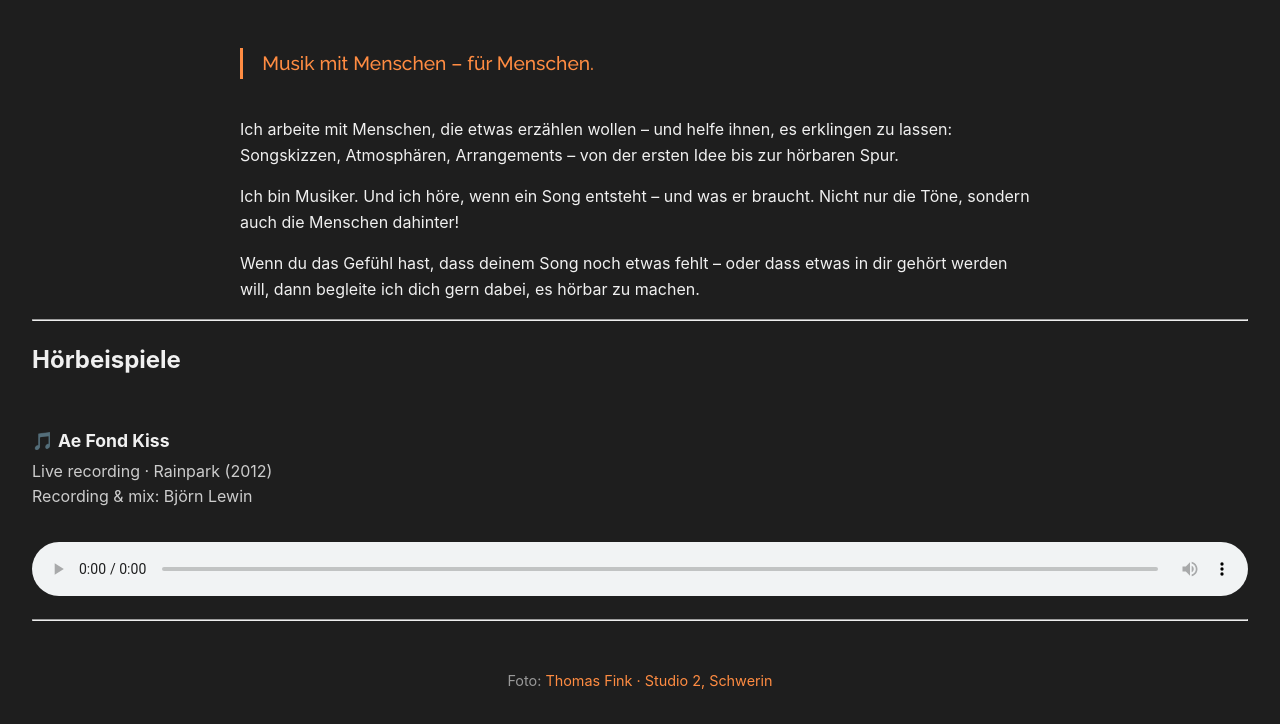
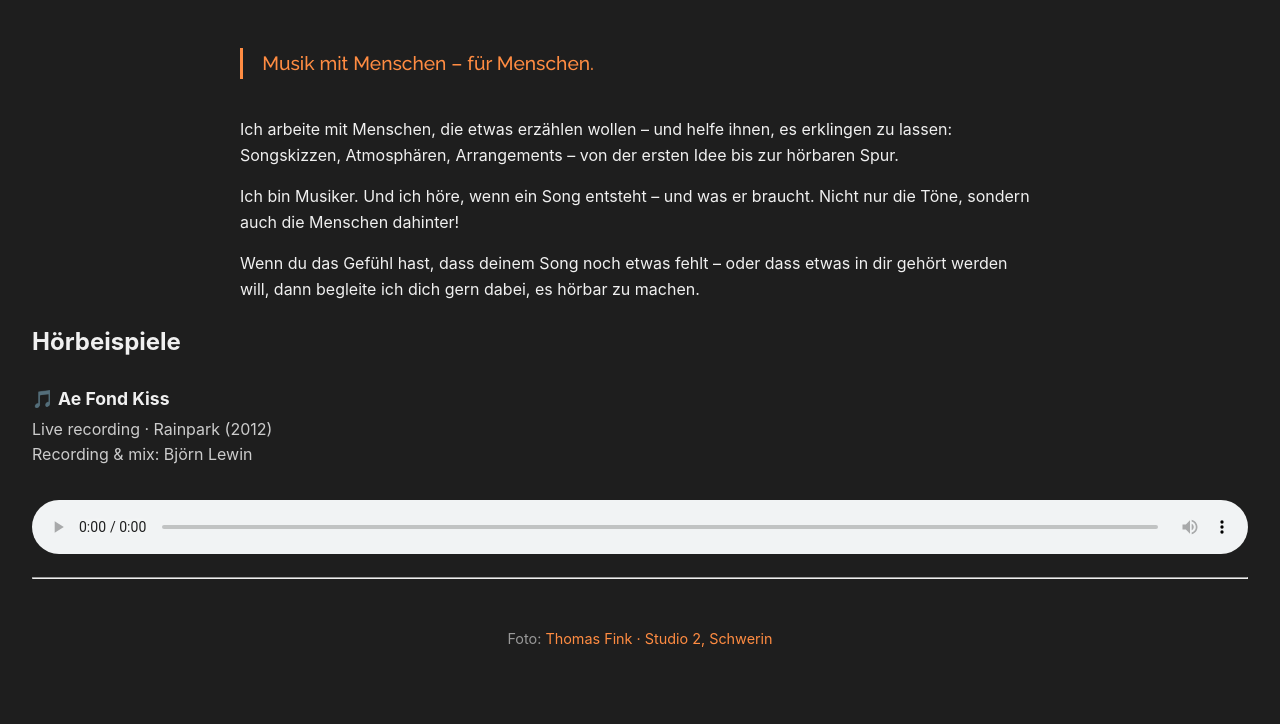
Before and after one commit to bjoernlewin/bjoernlewin.github.io, a plain HTML site: page index.html in a window 1280 px wide. Shown: the part 414-1138 px from the top of the page. After the commit the page ends 1096 px from the top, so only its background shows below. Drawn offline with Linux system fonts and the light colour scheme.

Commit message:
Update index.html

```diff
--- a/index.html
+++ b/index.html
@@ -78,9 +78,9 @@
         oder dass etwas in dir gehört werden will,
         dann begleite ich dich gern dabei, es hörbar zu machen.</p>
     </div>
-    <hr>
+
     <h2>Hörbeispiele</h2>
-<section style="margin-top: 3rem;">
+<section style="margin-top: 1.5rem;">
   <h3 style="font-size: 1.1em; color: #f0f0f0; margin-bottom: 0.2em;">🎵 Ae Fond Kiss</h3>
   <p style="color: #ccc; margin-top: 0;">Live recording · Rainpark (2012)<br>
   Recording & mix: Björn Lewin</p>
```
